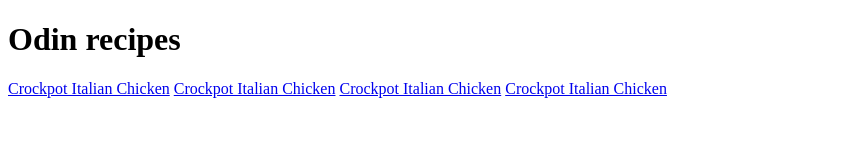
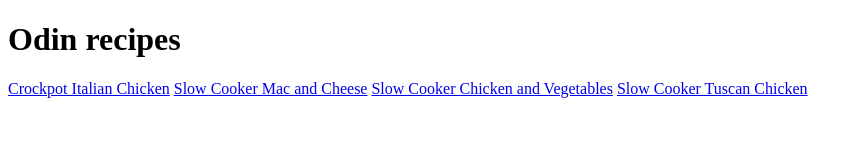
Before and after one commit to francongutierrez/odin-recipes, a plain HTML site: page index.html in a window 1280 px wide. Shown: the whole page, without its empty margins (0-863 px from the left). Drawn offline with Linux system fonts and the light colour scheme.

Commit message:
Added index

```diff
--- a/index.html
+++ b/index.html
@@ -8,9 +8,9 @@
 <body>
     <h1>Odin recipes</h1>
     <a href="recipes/crockpotItalianChicken.html">Crockpot Italian Chicken</a>
-    <a href="recipes/recipe2.html">Crockpot Italian Chicken</a>
-    <a href="recipes/recipe3.html">Crockpot Italian Chicken</a>
-    <a href="recipes/recipe4.html">Crockpot Italian Chicken</a>
+    <a href="recipes/recipe2.html">Slow Cooker Mac and Cheese</a>
+    <a href="recipes/recipe3.html">Slow Cooker Chicken and Vegetables</a>
+    <a href="recipes/recipe4.html">Slow Cooker Tuscan Chicken</a>
 
 </body>
 </html>
```
